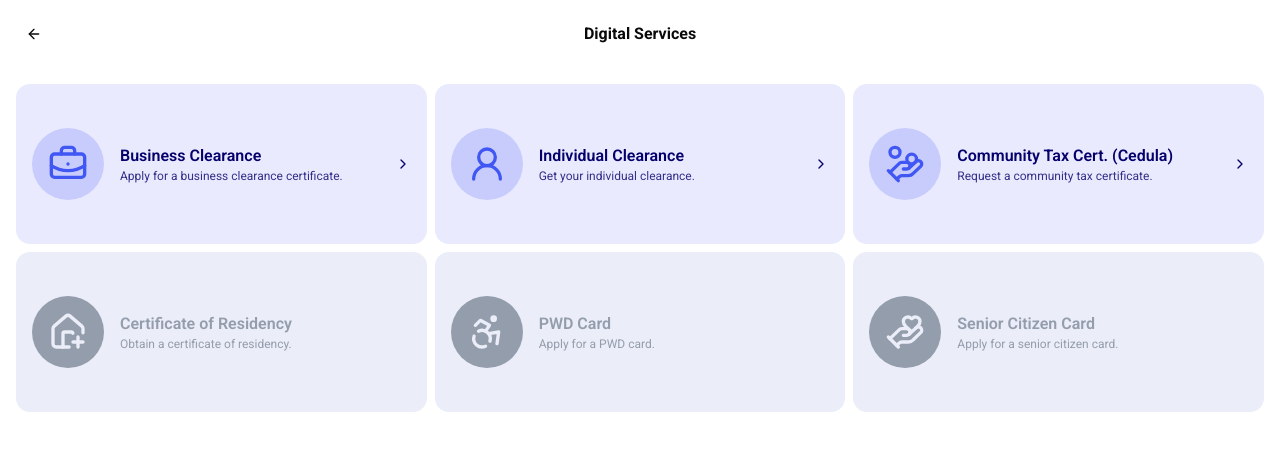
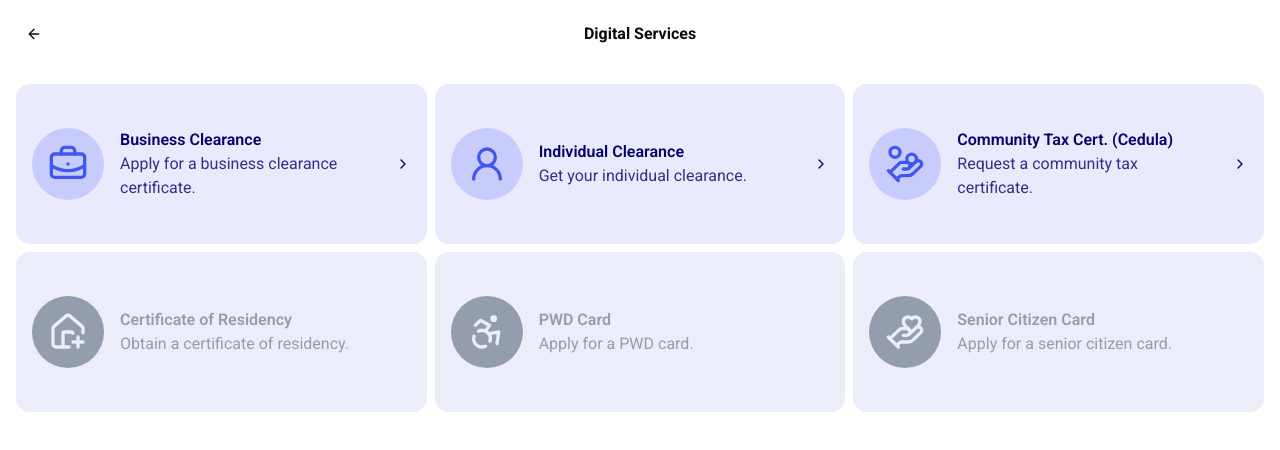
Before and after one commit to CyberEzpertz/Linkod, a Next.js app: page /kiosk/services in a window 1280 px wide. Shown: the top 450 px of the page. Built offline with nearby package versions, Linux system fonts and the light colour scheme.

Commit message:
feat: improve readability on kiosk service button

```diff
--- a/src/app/kiosk/services/_components/kiosk-service-button.tsx
+++ b/src/app/kiosk/services/_components/kiosk-service-button.tsx
@@ -44,7 +44,7 @@ export default function KioskServiceButton({
         {description && (
           <span
             className={cn(
-              "text-secondary-foreground/80 text-xs",
+              "text-secondary-foreground/80",
               disabled && "text-muted-foreground"
             )}
           >
--- a/src/components/logo.tsx
+++ b/src/components/logo.tsx
@@ -21,7 +21,7 @@ export default function LinkodLogo({
         if (!isDisabled) router.push("/");
       }}
     >
-      <img src="/logo.png" alt="Linkod Logo" className="h-full" />
+      <img src="/logo.png" alt="Linkod Logo" className="h-full object-cover" />
     </div>
   );
 }
```
